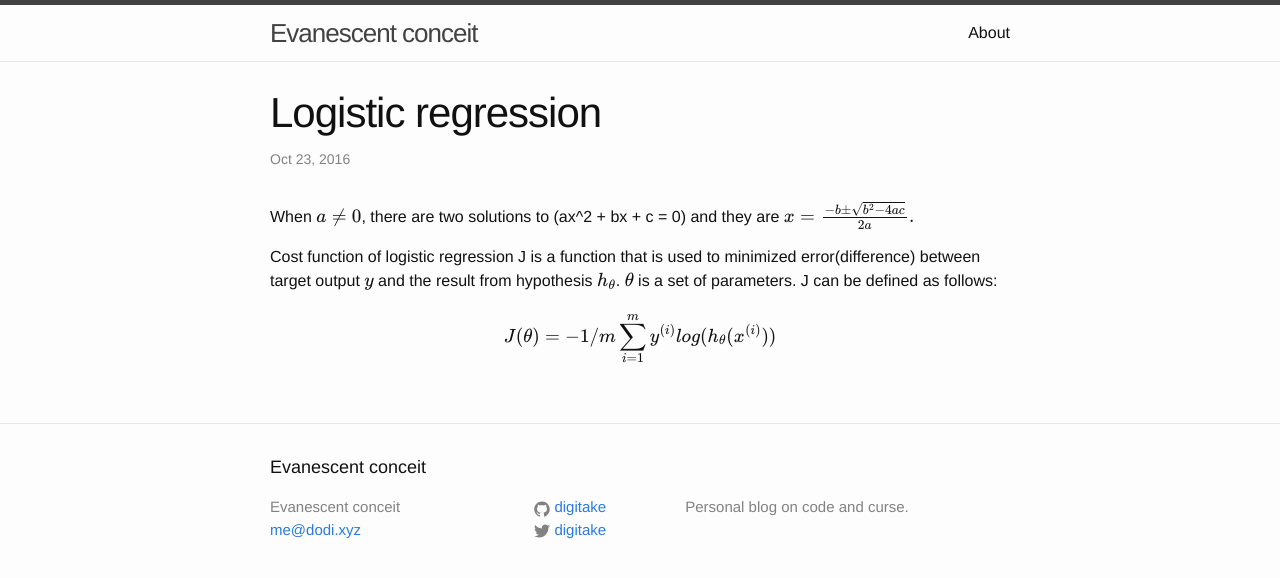
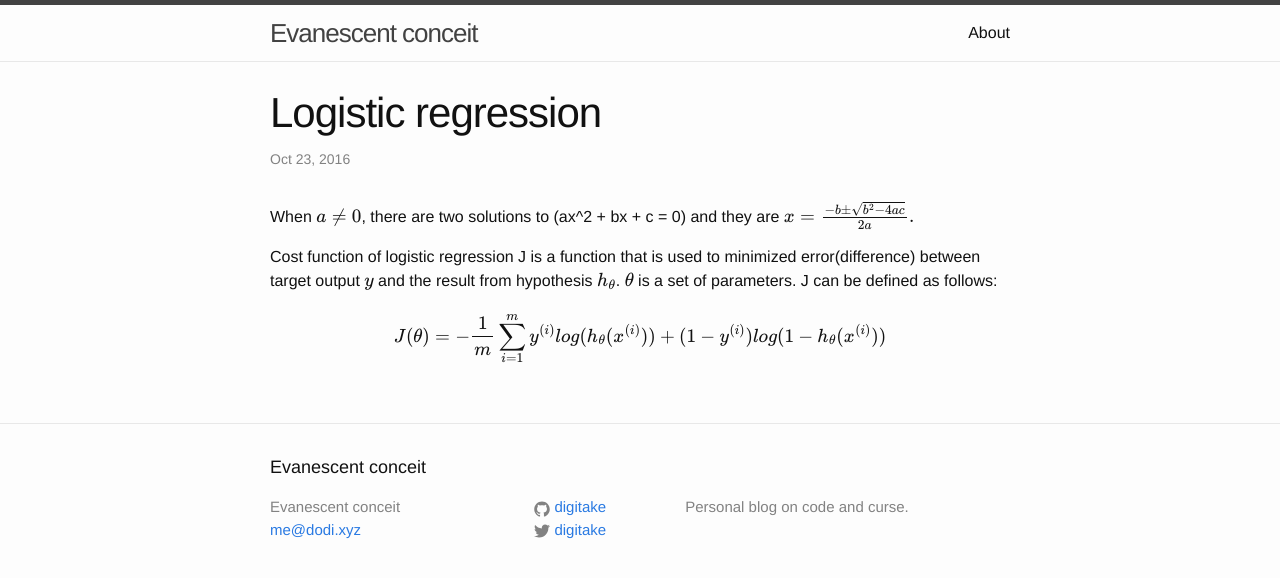
Before and after one commit to digitake/digitake.github.io, a Jekyll site: the page built from _posts/2016-10-23-Logistic-regression.markdown, in a window 1280 px wide. Shown: the top 578 px of the page. Built offline with Jekyll 4.4.1, drawn with Linux system fonts in a browser that asks for light colours; formulas are drawn with MathJax 3.

Commit message:
Update Logistic Regression

```diff
--- a/_posts/2016-10-23-Logistic-regression.markdown
+++ b/_posts/2016-10-23-Logistic-regression.markdown
@@ -12,4 +12,4 @@
 error(difference) between target output $$y$$ and the result from hypothesis $$h_\theta$$.
 $$\theta$$ is a set of parameters. J can be defined as follows:
 
-$$J(\theta) = -1/m \sum_{i=1}^m y^{(i)}log(h_\theta (x^{(i)})) $$
+$$J(\theta) = -{1 \over m} \sum_{i=1}^m y^{(i)}log(h_\theta (x^{(i)}))+(1-y^{(i)})log(1-h_\theta (x^{(i)})) $$
```
